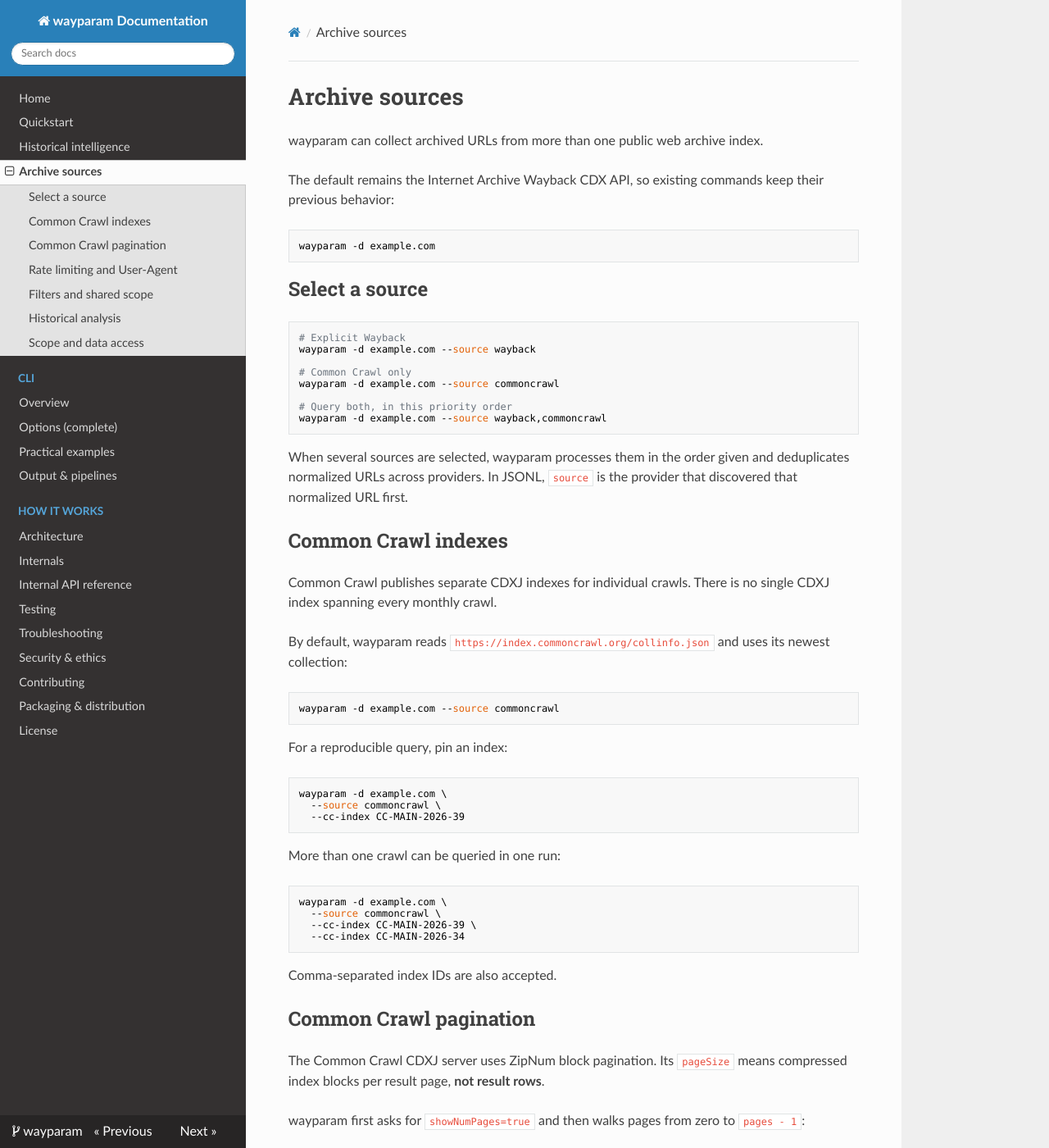
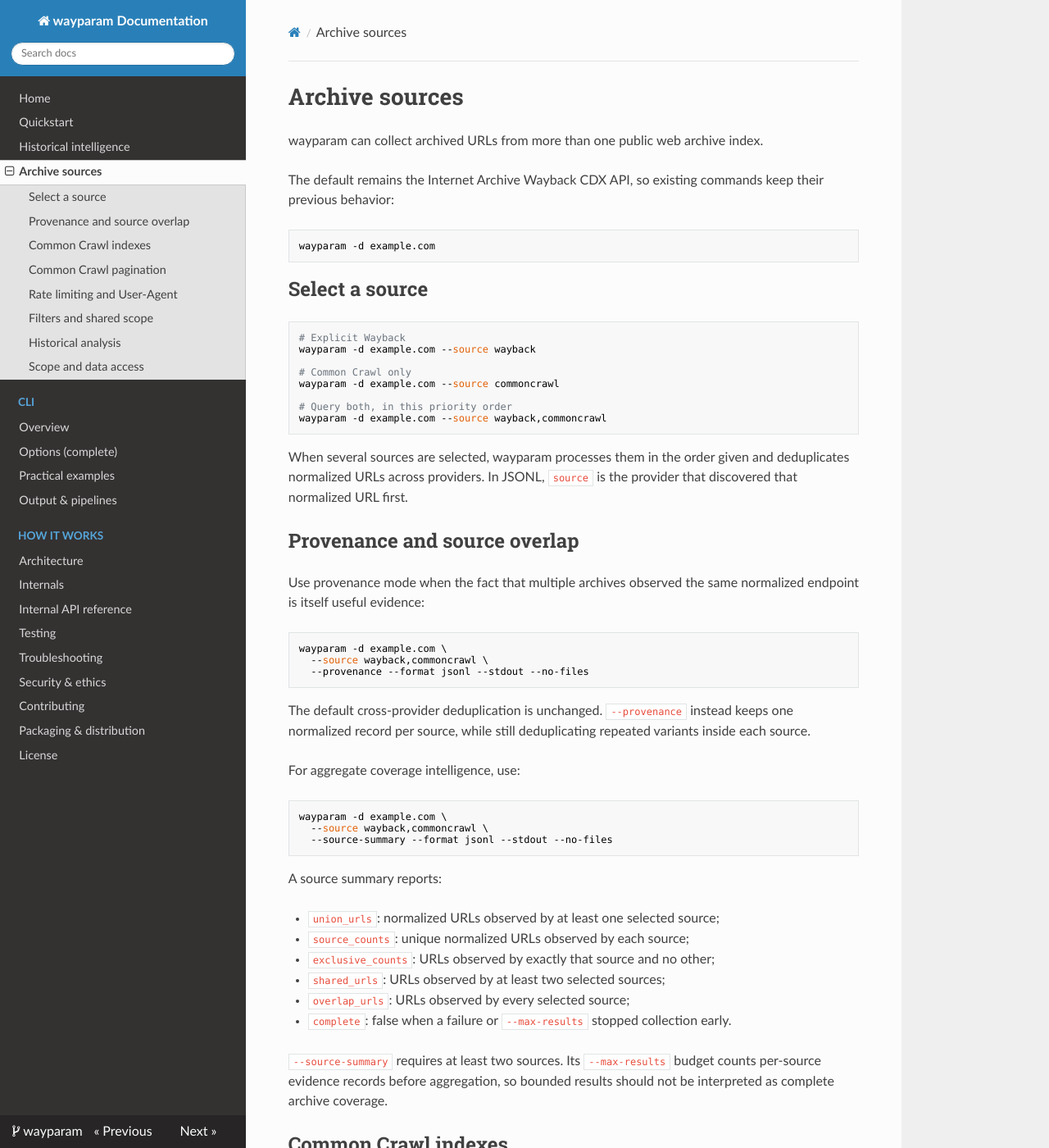
Before and after one commit to aleff-github/wayparam, an MkDocs documentation site: the page built from docs/sources.md, in a window 1280 px wide and 1400 px high. Shown: the whole window at 82% size. Built offline with MkDocs 1.6.1, drawn with Linux system fonts in a browser that asks for light colours; nearby versions of some CDN libraries.

Commit message:
docs: define provenance and overlap semantics

````diff
--- a/docs/sources.md
+++ b/docs/sources.md
@@ -25,6 +25,42 @@
 When several sources are selected, wayparam processes them in the order given
 and deduplicates normalized URLs across providers. In JSONL, `source` is the
 provider that discovered that normalized URL first.
+
+## Provenance and source overlap
+
+Use provenance mode when the fact that multiple archives observed the same
+normalized endpoint is itself useful evidence:
+
+```bash
+wayparam -d example.com \
+  --source wayback,commoncrawl \
+  --provenance --format jsonl --stdout --no-files
+```
+
+The default cross-provider deduplication is unchanged. `--provenance` instead
+keeps one normalized record per source, while still deduplicating repeated
+variants inside each source.
+
+For aggregate coverage intelligence, use:
+
+```bash
+wayparam -d example.com \
+  --source wayback,commoncrawl \
+  --source-summary --format jsonl --stdout --no-files
+```
+
+A source summary reports:
+
+- `union_urls`: normalized URLs observed by at least one selected source;
+- `source_counts`: unique normalized URLs observed by each source;
+- `exclusive_counts`: URLs observed by exactly that source and no other;
+- `shared_urls`: URLs observed by at least two selected sources;
+- `overlap_urls`: URLs observed by every selected source;
+- `complete`: false when a failure or `--max-results` stopped collection early.
+
+`--source-summary` requires at least two sources. Its `--max-results` budget
+counts per-source evidence records before aggregation, so bounded results should
+not be interpreted as complete archive coverage.
 
 ## Common Crawl indexes
 
````
